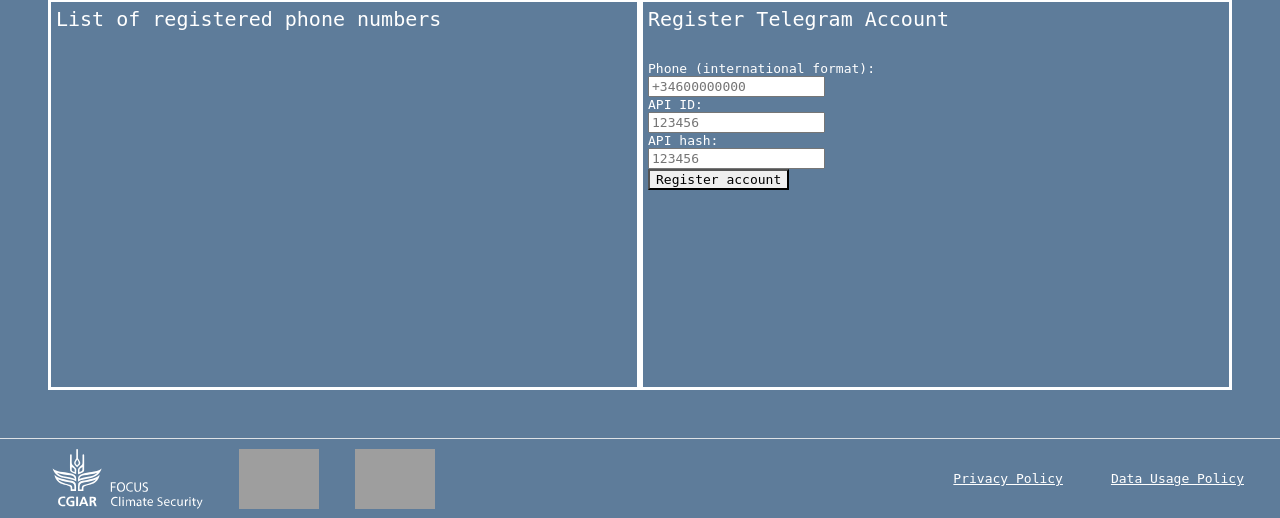
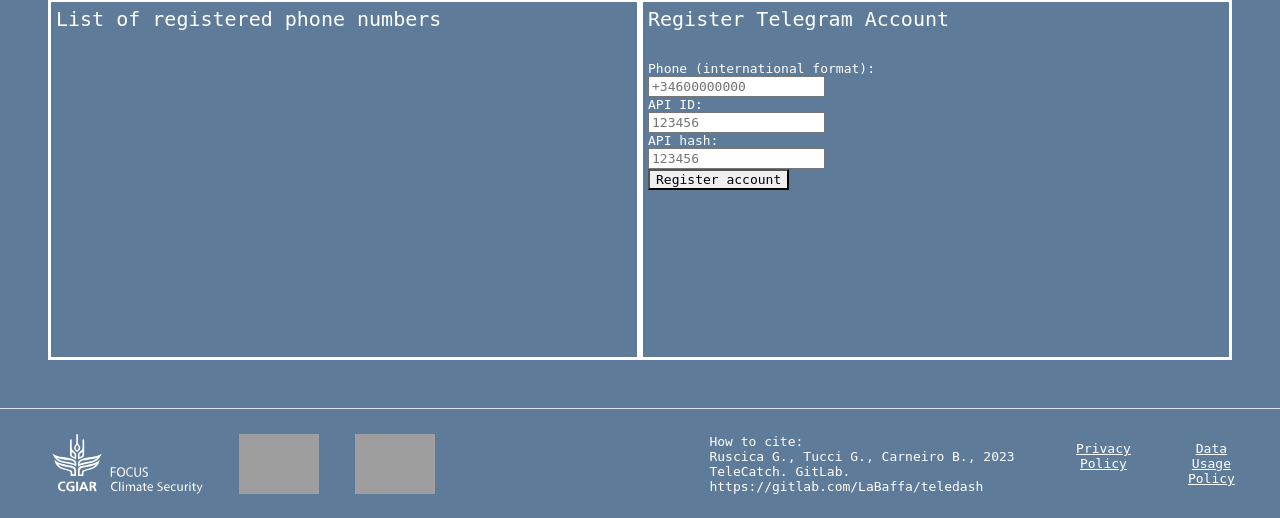
Before and after one commit to labaffa/telecatch, a FastAPI app: template teledash/templates/user_clients.html in a window 1280 px wide. Shown: the part 282-800 px from the top of the page. Run offline with FastAPI, Linux system fonts and the light colour scheme; the template is opened without the code that fills it, so the values that code supplies are empty; parts of the project's set-up code (start-up, migrations or seed data) failed here and were passed over; grey boxes are pictures that could not be loaded.

Commit message:
Add How to cite box inside footer

```diff
--- a/teledash/templates/explorer/footer.html
+++ b/teledash/templates/explorer/footer.html
@@ -23,7 +23,24 @@
                     </div>
                 </div>
             </div>
-            <div class="policy col-sm-6">
+            <div class="policy col-sm-6 d-flex">
+                <div class="d-flex justify-content-center align-items-center w-100">
+                    <div class="how-to-cite">
+                        <div>
+                            How to cite:
+                        </div>
+                        <div>
+                            Ruscica G., Tucci G., Carneiro B., 2023
+                        </div>
+                        <div>
+                            TeleCatch. GitLab.
+                        </div>
+                        <div>
+                            https://gitlab.com/LaBaffa/teledash
+                        </div>
+                    </div>
+                </div>
+
                 <div class="d-flex flex-row text-center justify-content-end">
                         <a href="https://help.fews.net/fdp/privacy-policy" class="text-white p-4 fews-hyperlink" target="_blank">Privacy
                             Policy</a>
```
